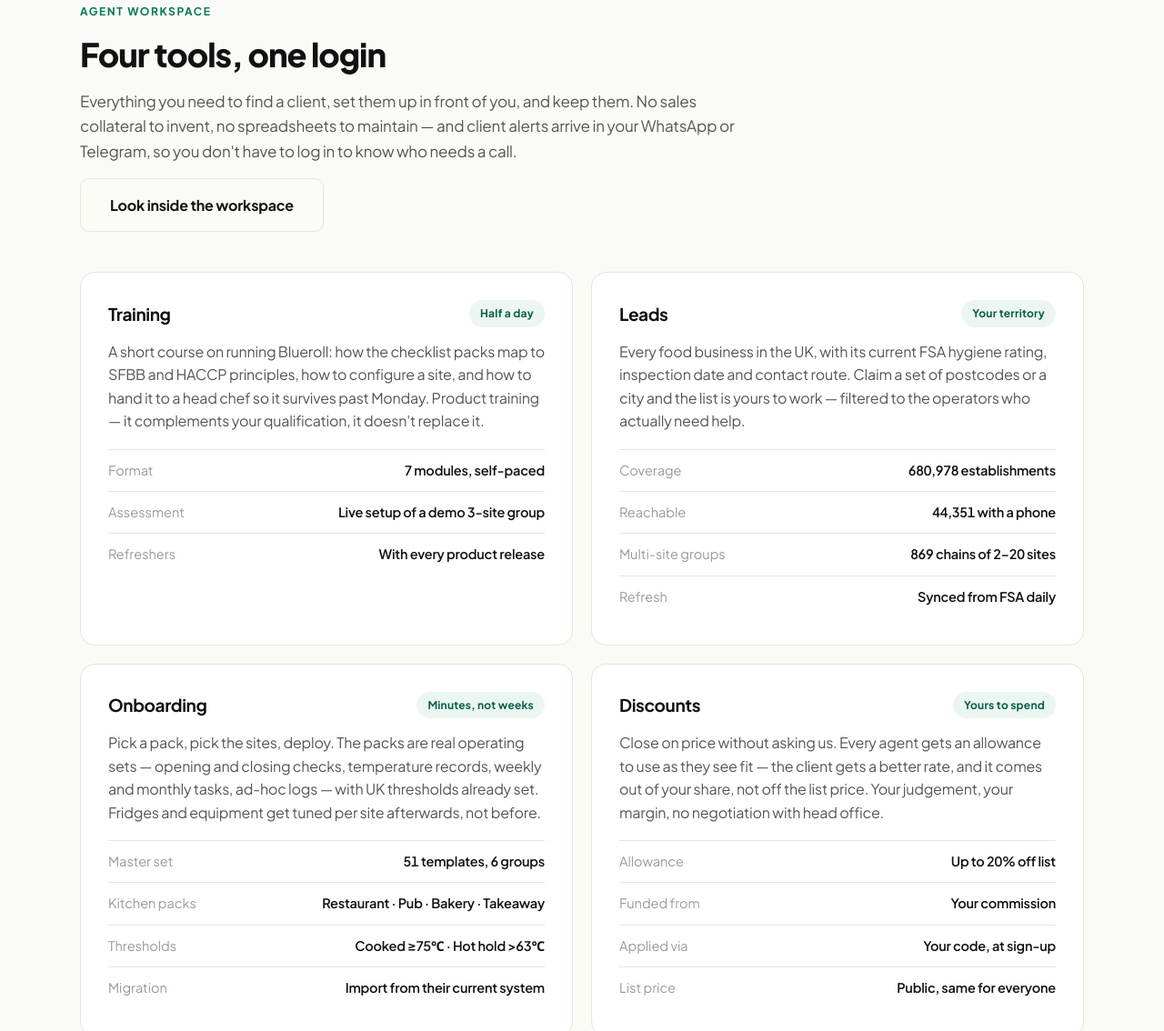
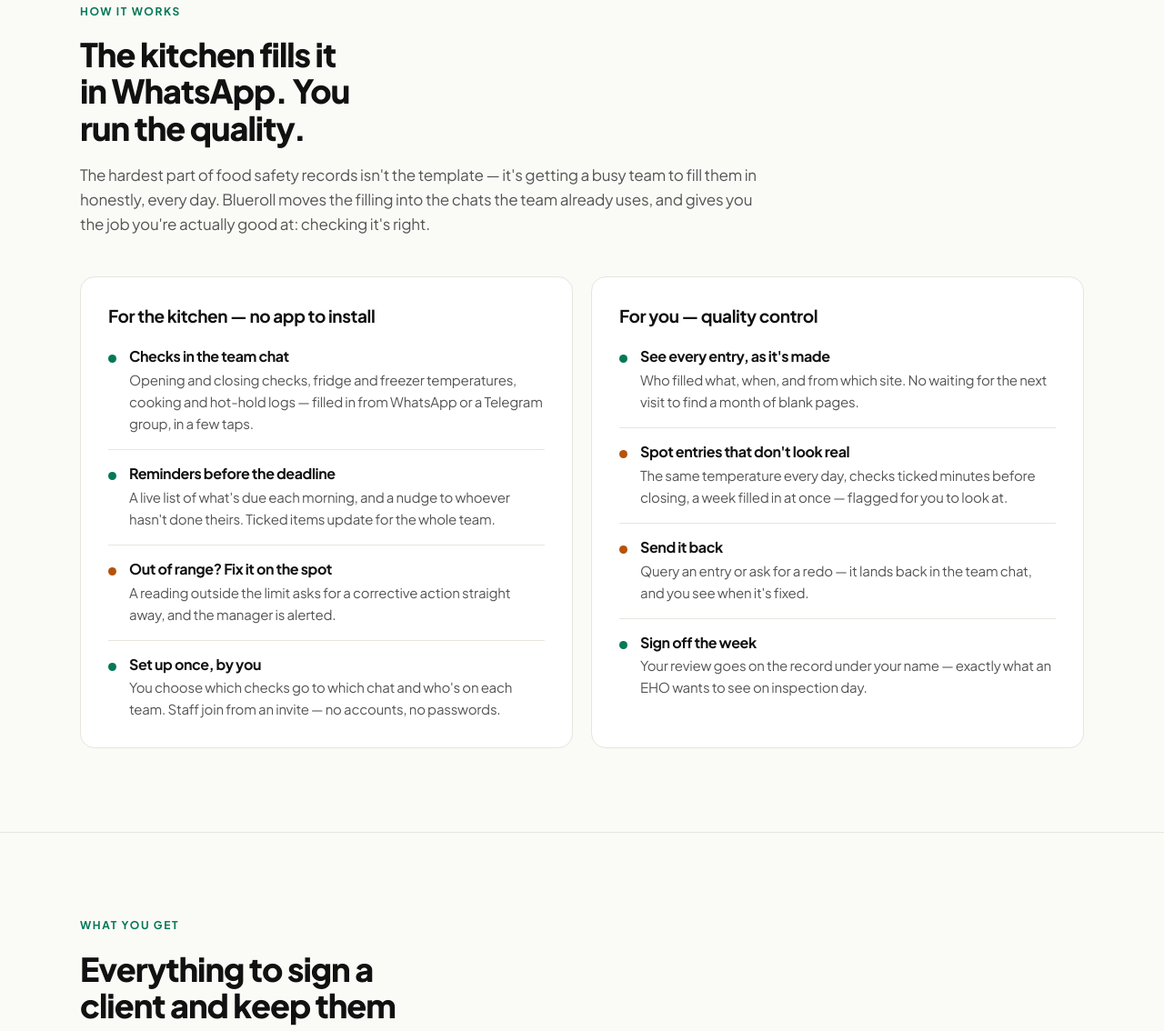
Before and after one commit to mariaiontseva/blueroll-landing, a website: page partners.html in a window 1280 px wide. Shown: the part 869-2003 px from the top of the page at 91% size. Drawn offline with Linux system fonts and the light colour scheme.

Commit message:
Partner page: founding-partner MVP — WhatsApp/Telegram filling, consultant quality control, no workspace promises
Co-Authored-By: Claude Opus 5.5 <noreply@anthropic.com>

```diff
--- a/partners.html
+++ b/partners.html
@@ -263,11 +263,11 @@ footer p{font-size:14px;color:var(--light)}
   <div class="wrap nav-in">
     <div class="logo"><span class="sq">B</span> Blueroll</div>
     <nav class="nav-links">
+      <a href="#kitchen">Kitchen</a>
       <a href="#toolkit">Toolkit</a>
       <a href="#earnings">Earnings</a>
       <a href="#retention">Retention</a>
       <a href="#terms">Terms</a>
-      <a href="partners-workspace.html">Workspace</a>
     </nav>
     <a class="btn btn-green" href="#apply">Apply</a>
   </div>
@@ -277,12 +277,13 @@ footer p{font-size:14px;color:var(--light)}
 <section class="hero">
   <div class="wrap hero-grid">
     <div>
-      <div class="eyebrow">Partner Programme</div>
+      <div class="eyebrow">Partner Programme · founding partners</div>
       <h1>Your clients already need this. Now it pays you.</h1>
       <p class="lede">
         You audit kitchens, write HACCP plans and train teams. Blueroll carries your advice
-        between visits — and pays you half the revenue, every month, for as long as the
-        client stays.
+        between visits: the kitchen fills its checks in WhatsApp or Telegram, you control the
+        quality of what gets recorded — and you earn half the revenue, every month, for as long
+        as the client stays.
       </p>
       <div class="row" style="margin-top:34px">
         <a class="btn btn-green" href="#apply">Apply to the programme</a>
@@ -334,7 +335,7 @@ footer p{font-size:14px;color:var(--light)}
         <div class="stmt-foot">
           <div class="who">
             Paid 15 April
-            <small>Stripe Connect · straight to your bank</small>
+            <small>Monthly statement · bank transfer</small>
           </div>
           <div class="big tnum">£449.82</div>
         </div>
@@ -344,35 +345,119 @@ footer p{font-size:14px;color:var(--light)}
   </div>
 </section>
 
+<!-- ── Kitchen & quality ─────────────────────────────────────────────── -->
+<div class="hairline"></div>
+<section id="kitchen">
+  <div class="wrap">
+    <div class="sechead">
+      <div class="eyebrow">How it works</div>
+      <h2>The kitchen fills it in WhatsApp. You run the quality.</h2>
+      <p class="sub">
+        The hardest part of food safety records isn't the template — it's getting a busy team
+        to fill them in honestly, every day. Blueroll moves the filling into the chats the team
+        already uses, and gives you the job you're actually good at: checking it's right.
+      </p>
+    </div>
+
+    <div class="split">
+      <div class="panel">
+        <h3>For the kitchen — no app to install</h3>
+        <div class="signal">
+          <span class="dot"></span>
+          <div>
+            <h3>Checks in the team chat</h3>
+            <p>Opening and closing checks, fridge and freezer temperatures, cooking and hot-hold logs — filled in from WhatsApp or a Telegram group, in a few taps.</p>
+          </div>
+        </div>
+        <div class="signal">
+          <span class="dot"></span>
+          <div>
+            <h3>Reminders before the deadline</h3>
+            <p>A live list of what's due each morning, and a nudge to whoever hasn't done theirs. Ticked items update for the whole team.</p>
+          </div>
+        </div>
+        <div class="signal">
+          <span class="dot amber"></span>
+          <div>
+            <h3>Out of range? Fix it on the spot</h3>
+            <p>A reading outside the limit asks for a corrective action straight away, and the manager is alerted.</p>
+          </div>
+        </div>
+        <div class="signal">
+          <span class="dot"></span>
+          <div>
+            <h3>Set up once, by you</h3>
+            <p>You choose which checks go to which chat and who's on each team. Staff join from an invite — no accounts, no passwords.</p>
+          </div>
+        </div>
+      </div>
+
+      <div class="panel">
+        <h3>For you — quality control</h3>
+        <div class="signal">
+          <span class="dot"></span>
+          <div>
+            <h3>See every entry, as it's made</h3>
+            <p>Who filled what, when, and from which site. No waiting for the next visit to find a month of blank pages.</p>
+          </div>
+        </div>
+        <div class="signal">
+          <span class="dot amber"></span>
+          <div>
+            <h3>Spot entries that don't look real</h3>
+            <p>The same temperature every day, checks ticked minutes before closing, a week filled in at once — flagged for you to look at.</p>
+          </div>
+        </div>
+        <div class="signal">
+          <span class="dot amber"></span>
+          <div>
+            <h3>Send it back</h3>
+            <p>Query an entry or ask for a redo — it lands back in the team chat, and you see when it's fixed.</p>
+          </div>
+        </div>
+        <div class="signal">
+          <span class="dot"></span>
+          <div>
+            <h3>Sign off the week</h3>
+            <p>Your review goes on the record under your name — exactly what an EHO wants to see on inspection day.</p>
+          </div>
+        </div>
+      </div>
+    </div>
+  </div>
+</section>
+
 <!-- ── Toolkit ───────────────────────────────────────────────────────── -->
 <div class="hairline"></div>
 <section id="toolkit">
   <div class="wrap">
     <div class="sechead">
-      <div class="eyebrow">Agent workspace</div>
-      <h2>Four tools, one login</h2>
+      <div class="eyebrow">What you get</div>
+      <h2>Everything to sign a client and keep them</h2>
       <p class="sub">
         Everything you need to find a client, set them up in front of you, and keep them.
         No sales collateral to invent, no spreadsheets to maintain — and client alerts
         arrive in your WhatsApp or Telegram, so you don't have to log in to know who needs a call.
       </p>
-      <p style="margin-top:16px"><a class="btn btn-outline" href="partners-workspace.html">Look inside the workspace</a></p>
+      <p class="sub" style="margin-top:12px">
+        We're onboarding our founding partners personally. A partner workspace is being built
+        with them — until then, everything below runs through Blueroll itself, your chats and us.
+      </p>
     </div>
 
     <div class="tools">
 
       <div class="tool">
-        <div class="tool-top"><h3>Training</h3><span class="chip">Half a day</span></div>
+        <div class="tool-top"><h3>Client alerts</h3><span class="chip">WhatsApp · Telegram</span></div>
         <p>
-          A short course on running Blueroll: how the checklist packs map to SFBB and HACCP
-          principles, how to configure a site, and how to hand it to a head chef so it
-          survives past Monday. Product training — it complements your qualification, it
-          doesn't replace it.
+          Your whole book in one chat. A morning digest of who did their checks and who didn't,
+          and same-day alerts when a site goes quiet, a temperature is out of range or a rating
+          moves. You don't need to log in anywhere to know who needs a call.
         </p>
         <div class="speclist">
-          <div class="spec"><span>Format</span><span>7 modules, self-paced</span></div>
-          <div class="spec"><span>Assessment</span><span>Live setup of a demo 3-site group</span></div>
-          <div class="spec"><span>Refreshers</span><span>With every product release</span></div>
+          <div class="spec"><span>Digest</span><span>Every morning, across all clients</span></div>
+          <div class="spec"><span>Alerts</span><span>Missed checks · out of range · rating change</span></div>
+          <div class="spec"><span>Access</span><span>Open any client site in Blueroll</span></div>
         </div>
       </div>
 
@@ -380,14 +465,14 @@ footer p{font-size:14px;color:var(--light)}
         <div class="tool-top"><h3>Leads</h3><span class="chip">Your territory</span></div>
         <p>
           Every food business in the UK, with its current FSA hygiene rating, inspection date
-          and contact route. Claim a set of postcodes or a city and the list is yours to work
-          — filtered to the operators who actually need help.
+          and contact route. Tell us your postcodes or city and we prepare your list —
+          filtered to the operators who actually need help.
         </p>
         <div class="speclist">
           <div class="spec"><span>Coverage</span><span class="tnum">680,978 establishments</span></div>
           <div class="spec"><span>Reachable</span><span class="tnum">44,351 with a phone</span></div>
           <div class="spec"><span>Multi-site groups</span><span class="tnum">869 chains of 2–20 sites</span></div>
-          <div class="spec"><span>Refresh</span><span>Synced from FSA daily</span></div>
+          <div class="spec"><span>Refresh</span><span>From the FSA register, on request</span></div>
         </div>
       </div>
 
@@ -442,7 +527,7 @@ footer p{font-size:14px;color:var(--light)}
         <div class="term"><b>Rate</b><span>50% of net revenue on every account you sign</span></div>
         <div class="term"><b>Base</b><span>Calculated on £24.99 per site excluding VAT — never on the VAT</span></div>
         <div class="term"><b>Trigger</b><span>Accrues when the client's payment clears, not when they sign</span></div>
-        <div class="term"><b>Payout</b><span>Stripe Connect, to your bank, by the 15th of the following month</span></div>
+        <div class="term"><b>Payout</b><span>Bank transfer with a monthly statement, by the 15th of the following month</span></div>
         <div class="term"><b>Refunds</b><span>A payment reversed before payout cancels that month's accrual</span></div>
         <div class="term"><b>Growth</b><span>Client opens another site — your share grows with them, automatically</span></div>
       </div>
@@ -613,8 +698,8 @@ footer p{font-size:14px;color:var(--light)}
         <p>You advise on food safety in your own name. Professional indemnity insurance is on you, as it already is.</p>
       </div>
       <div class="rule">
-        <h3>Leads stay in the workspace</h3>
-        <p>Work your territory freely inside the tool. The list itself isn't exportable, and isn't yours to take elsewhere.</p>
+        <h3>Leads are for your territory</h3>
+        <p>Work the list we prepare for you freely. It isn't for resale or for passing to anyone else.</p>
       </div>
     </div>
   </div>
@@ -628,8 +713,8 @@ footer p{font-size:14px;color:var(--light)}
       <div class="eyebrow">Getting started</div>
       <h2>Four steps, about a week</h2>
       <p class="sub">
-        We take a small number of agents at a time, so every one of them gets a real
-        territory rather than a crowded one.
+        We're taking a small number of founding partners and onboarding each one ourselves,
+        so every one of them gets a real territory rather than a crowded one.
       </p>
     </div>
     <div class="steps">
@@ -639,15 +724,15 @@ footer p{font-size:14px;color:var(--light)}
       </div>
       <div class="step">
         <h3>Talk</h3>
-        <p>Half an hour with us. We show the workspace, you tell us which postcodes you want.</p>
+        <p>Half an hour with us. We show Blueroll and the WhatsApp/Telegram flow, you tell us which postcodes you want.</p>
       </div>
       <div class="step">
-        <h3>Train</h3>
-        <p>The course and a live setup of a demo group. Half a day, at your own pace.</p>
+        <h3>Set up</h3>
+        <p>We set up a demo group together on a call, so you've done it once before your first client.</p>
       </div>
       <div class="step">
         <h3>Start</h3>
-        <p>Territory unlocked, code issued, Stripe Connect linked. First client can be the same week.</p>
+        <p>Lead list sent, discount code issued, alerts switched on. First client can be the same week.</p>
       </div>
     </div>
   </div>
@@ -658,12 +743,12 @@ footer p{font-size:14px;color:var(--light)}
   <div class="wrap close">
     <h2 style="max-width:24ch">Take a territory before someone else does</h2>
     <p class="sub">
-      Tell us where you work and which operators you already look after. If it fits, you'll
-      be set up inside a week.
+      Tell us where you work and which operators you already look after. We're taking our first
+      partners now — if it fits, you'll be set up inside a week.
     </p>
     <div class="row">
-      <a class="btn btn-green" href="mailto:partners@blueroll.app?subject=Partner%20programme%20application">Apply to the programme</a>
-      <a class="btn btn-outline" href="mailto:partners@blueroll.app?subject=Partner%20programme%20question">Ask a question first</a>
+      <a class="btn btn-green" href="mailto:hello@blueroll.app?subject=Partner%20programme%20application">Apply to the programme</a>
+      <a class="btn btn-outline" href="mailto:hello@blueroll.app?subject=Partner%20programme%20question">Ask a question first</a>
     </div>
   </div>
 </section>
@@ -671,7 +756,7 @@ footer p{font-size:14px;color:var(--light)}
 <footer>
   <div class="wrap in">
     <p>Blueroll — food safety management for UK hospitality</p>
-    <p>partners@blueroll.app</p>
+    <p>hello@blueroll.app</p>
   </div>
 </footer>
 
```
